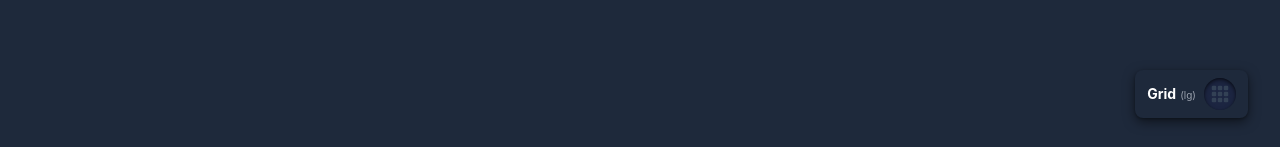
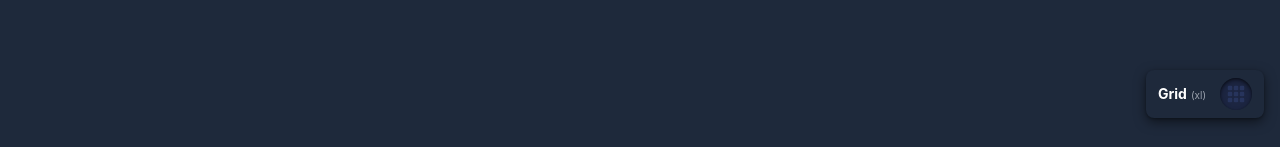
Before and after one commit to CFsylvester/csv-emailer, a Next.js app: page / in a window 1280 px wide. Shown: the part 650-797 px from the top of the page. Built offline with nearby package versions, Linux system fonts and the light colour scheme.

Commit message:
clean up / naming conventions

```diff
--- a/src/app/layout.tsx
+++ b/src/app/layout.tsx
@@ -3,7 +3,7 @@ import '@/styles/globals.scss';
 import { ReactNode, useState } from 'react';
 
 // components
-import GridToggle from '@/components/GridToggle';
+import { GridOverlay, GridToggle } from '@/components/Grid';
 
 const RootLayout = ({ children }: { children: ReactNode }) => {
   const [showGrid, setShowGrid] = useState(false);
@@ -14,22 +14,18 @@ const RootLayout = ({ children }: { children: ReactNode }) => {
       <body>
         {/* DEV GRID TOGGLE */}
         {devMode && (
-          <div className="fixed bottom-8 right-8 z-20">
-            <GridToggle on={showGrid} onChange={setShowGrid} />
-          </div>
+          <GridToggle
+            on={showGrid}
+            onChange={setShowGrid}
+            className="fixed bottom-8 right-4 z-20"
+          />
         )}
 
         {/* DEV GRID OVERLAY */}
-        {showGrid && (
-          <div className="fixed inset-0 z-10 pointer-events-none layout">
-            {Array.from({ length: 12 }).map((_, i) => (
-              <div key={i} className="bg-red-500 opacity-10 min-h-screen" />
-            ))}
-          </div>
-        )}
+        {showGrid && <GridOverlay />}
 
         {/* MAIN CONTENT */}
-        <div className="z-0 layout">{children}</div>
+        <div className="z-0 grid-layout">{children}</div>
       </body>
     </html>
   );
--- /dev/null
+++ b/src/components/Grid/Overlay/index.tsx
@@ -0,0 +1,12 @@
+'use client';
+import React from 'react';
+
+const Overlay: React.FC = () => (
+  <div className="fixed inset-0 z-10 pointer-events-none grid-layout">
+    {Array.from({ length: 12 }).map((_, i) => (
+      <div key={i} className="bg-red-500 opacity-10 min-h-screen" />
+    ))}
+  </div>
+);
+
+export default Overlay;
--- a/src/components/GridToggle/index.tsx
+++ b/src/components/Grid/Toggle/index.tsx
@@ -1,19 +1,20 @@
 'use client';
 import React from 'react';
-import Icon from '@/components/Icons';
+import Icon from '@/components/Icon';
 
-type GridToggleProps = {
+type Props = {
   on: boolean;
   onChange: (on: boolean) => void;
   className?: string;
 };
 
-const GridToggle: React.FC<GridToggleProps> = ({ on, onChange }) => (
+const Toggle: React.FC<Props> = ({ on, onChange, className = '' }) => (
   <button
     onClick={() => onChange(!on)}
     className={`
+      ${className}
       flex items-center
-      w-full h-12
+      w-[118px] h-12
       bg-navy
       rounded-lg
       px-3
@@ -27,7 +28,9 @@ const GridToggle: React.FC<GridToggleProps> = ({ on, onChange }) => (
         <span className="xs:inline sm:hidden">(xs)</span>
         <span className="hidden sm:inline md:hidden">(sm)</span>
         <span className="hidden md:inline lg:hidden">(md)</span>
-        <span className="hidden lg:inline">(lg)</span>
+        <span className="hidden lg:inline xl:hidden">(lg)</span>
+        <span className="hidden xl:inline 2xl:hidden">(xl)</span>
+        <span className="hidden 2xl:inline">(2xl)</span>
       </span>
     </div>
 
@@ -41,9 +44,9 @@ const GridToggle: React.FC<GridToggleProps> = ({ on, onChange }) => (
         shadow-neumorphic-inset
       `}
     >
-      <Icon type="grid" filled={on} size={18} />
+      <Icon type="grid" active={on} size={18} />
     </div>
   </button>
 );
 
-export default GridToggle;
+export default Toggle;
--- /dev/null
+++ b/src/components/Grid/index.tsx
@@ -0,0 +1,5 @@
+// preface component with 'Grid' prefix to avoid naming conflicts
+import GridOverlay from './Overlay';
+import GridToggle from './Toggle';
+
+export { GridOverlay, GridToggle };
--- a/src/components/Icons/GridIcon/index.tsx
+++ b/src/components/Icon/Grid/index.tsx
@@ -1,9 +1,9 @@
 'use client';
 import React, { FC } from 'react';
 
-type GridIconProps = { filled: boolean; className?: string; size?: number };
+type Props = { active: boolean; className?: string; size?: number };
 
-const GridIcon: FC<GridIconProps> = ({ filled, className = '', size = 24 }) => {
+const IconGrid: FC<Props> = ({ active, className = '', size = 24 }) => {
   // Calculate spacing for a more balanced grid
   const cellSize = size / 4;
   const gap = size / 12;
@@ -28,7 +28,7 @@ const GridIcon: FC<GridIconProps> = ({ filled, className = '', size = 24 }) => {
             width={cellSize}
             height={cellSize}
             rx={cellSize / 4}
-            fill={filled ? '#22c55e' : '#334155'} // using lightNavy color
+            className={active ? 'fill-green-500' : 'fill-lightNavy'}
           />
         );
       })}
@@ -36,4 +36,4 @@ const GridIcon: FC<GridIconProps> = ({ filled, className = '', size = 24 }) => {
   );
 };
 
-export default GridIcon;
+export default IconGrid;
--- a/src/components/Icons/index.tsx
+++ b/src/components/Icon/index.tsx
@@ -3,23 +3,23 @@
 import React from 'react';
 
 // icons
-import GridIcon from './GridIcon';
+import IconGrid from './Grid';
 
 // types
 export type IconType = 'grid';
 
 export interface IconProps {
   type: IconType;
-  filled?: boolean;
+  active?: boolean;
   className?: string;
   size?: number;
 }
 
-const Icon: React.FC<IconProps> = ({ type, filled = false, className = '', size = 24 }) => {
+const Icon: React.FC<IconProps> = ({ type, active = false, className = '', size = 24 }) => {
   // Use a switch statement to return the appropriate icon
   switch (type) {
     case 'grid':
-      return <GridIcon filled={filled} className={className} size={size} />;
+      return <IconGrid active={active} className={className} size={size} />;
 
     default:
       return <></>;
--- a/src/styles/globals.scss
+++ b/src/styles/globals.scss
@@ -9,6 +9,6 @@ body {
 }
 
 // Layout
-.layout {
-  @apply h-full w-full max-w-full mx-auto px-2 xs:px-2 sm:px-4 md:px-10 grid grid-cols-4 sm:grid-cols-4 md:grid-cols-12 gap-2 sm:gap-2 md:gap-4;
+.grid-layout {
+  @apply h-full w-full mx-auto px-2 xs:px-2 sm:px-4 md:px-10 grid grid-cols-4 gap-2 md:grid-cols-12 md:gap-4;
 }
--- a/tailwind.config.js
+++ b/tailwind.config.js
@@ -9,6 +9,8 @@ const config = {
         sm: '360px',
         md: '656px',
         lg: '1024px',
+        xl: '1280px',
+        '2xl': '1536px',
       },
       colors: {
         navy: '#1e293b',
@@ -23,15 +25,6 @@ const config = {
          inset 0px 2px 4px rgba(0, 0, 0, 0.5), inset 0px 1px 2px rgba(0, 0, 0, 0.3)
         `,
       },
-      gridTemplateColumns: {
-        4: 'repeat(4, minmax(0, 1fr))',
-        12: 'repeat(12, minmax(0, 1fr))',
-      },
-      spacing: {
-        '8px': '8px',
-        '16px': '16px',
-        '40px': '40px',
-      },
     },
   },
   plugins: [],
```
